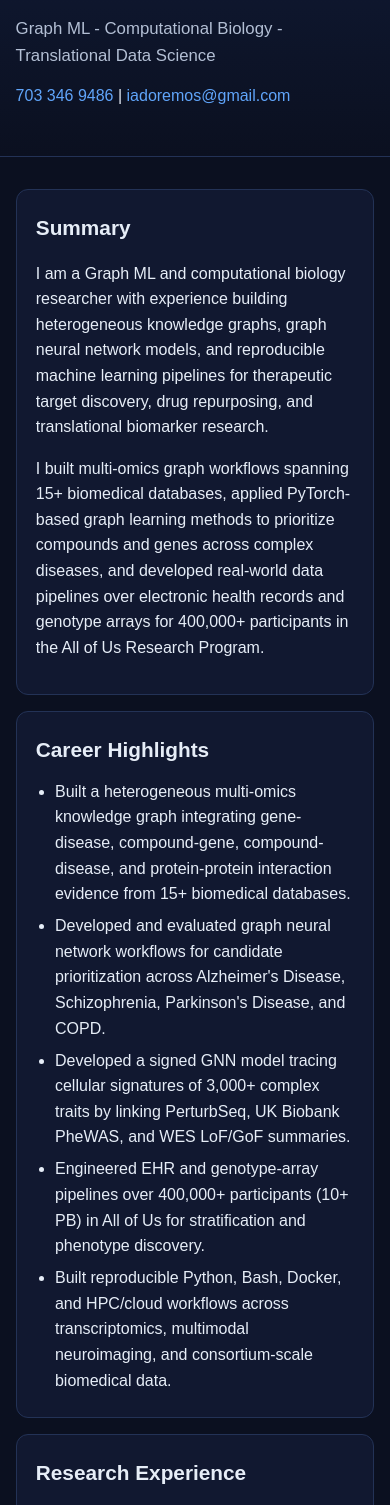
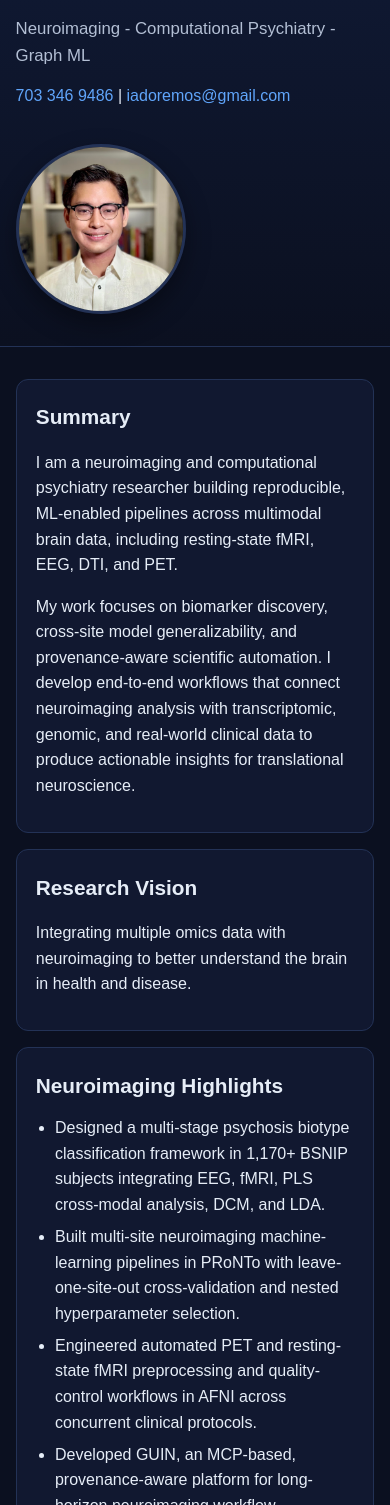
Before and after one commit to ADOREMOS003/ianphilip.github.io, a plain HTML site: page index.html in a window 390 px wide. Shown: the part 95-1600 px from the top of the page. Drawn offline with Linux system fonts and the light colour scheme.

Commit message:
Refine personal site with neuroimaging focus and profile image
Add a hero profile photo and reframe site content around neuroimaging, computational psychiatry, and multimodal omics integration research vision.

Made-with: Cursor

```diff
--- a/index.html
+++ b/index.html
@@ -12,14 +12,19 @@
 </head>
 <body>
   <header class="hero">
-    <div class="container">
+    <div class="container hero-grid">
+      <div>
         <h1>Ian Adoremos</h1>
-      <p class="tagline">Graph ML - Computational Biology - Translational Data Science</p>
+        <p class="tagline">Neuroimaging - Computational Psychiatry - Graph ML</p>
         <p class="contact">
           <a href="tel:+17033469486">703 346 9486</a>
           <span>|</span>
           <a href="mailto:iadoremos@gmail.com">iadoremos@gmail.com</a>
         </p>
+      </div>
+      <div class="profile-wrap">
+        <img class="profile-image" src="assets/profile.png" alt="Portrait of Ian Adoremos" />
+      </div>
     </div>
   </header>
 
@@ -27,25 +32,31 @@
     <section>
       <h2>Summary</h2>
       <p>
-        I am a Graph ML and computational biology researcher with experience building heterogeneous knowledge
-        graphs, graph neural network models, and reproducible machine learning pipelines for therapeutic target
-        discovery, drug repurposing, and translational biomarker research.
+        I am a neuroimaging and computational psychiatry researcher building reproducible, ML-enabled pipelines across
+        multimodal brain data, including resting-state fMRI, EEG, DTI, and PET.
       </p>
       <p>
-        I built multi-omics graph workflows spanning 15+ biomedical databases, applied PyTorch-based graph learning
-        methods to prioritize compounds and genes across complex diseases, and developed real-world data pipelines
-        over electronic health records and genotype arrays for 400,000+ participants in the All of Us Research Program.
+        My work focuses on biomarker discovery, cross-site model generalizability, and provenance-aware scientific
+        automation. I develop end-to-end workflows that connect neuroimaging analysis with transcriptomic, genomic,
+        and real-world clinical data to produce actionable insights for translational neuroscience.
       </p>
     </section>
 
     <section>
-      <h2>Career Highlights</h2>
+      <h2>Research Vision</h2>
+      <p>
+        Integrating multiple omics data with neuroimaging to better understand the brain in health and disease.
+      </p>
+    </section>
+
+    <section>
+      <h2>Neuroimaging Highlights</h2>
       <ul>
-        <li>Built a heterogeneous multi-omics knowledge graph integrating gene-disease, compound-gene, compound-disease, and protein-protein interaction evidence from 15+ biomedical databases.</li>
-        <li>Developed and evaluated graph neural network workflows for candidate prioritization across Alzheimer's Disease, Schizophrenia, Parkinson's Disease, and COPD.</li>
-        <li>Developed a signed GNN model tracing cellular signatures of 3,000+ complex traits by linking PerturbSeq, UK Biobank PheWAS, and WES LoF/GoF summaries.</li>
-        <li>Engineered EHR and genotype-array pipelines over 400,000+ participants (10+ PB) in All of Us for stratification and phenotype discovery.</li>
-        <li>Built reproducible Python, Bash, Docker, and HPC/cloud workflows across transcriptomics, multimodal neuroimaging, and consortium-scale biomedical data.</li>
+        <li>Designed a multi-stage psychosis biotype classification framework in 1,170+ BSNIP subjects integrating EEG, fMRI, PLS cross-modal analysis, DCM, and LDA.</li>
+        <li>Built multi-site neuroimaging machine-learning pipelines in PRoNTo with leave-one-site-out cross-validation and nested hyperparameter selection.</li>
+        <li>Engineered automated PET and resting-state fMRI preprocessing and quality-control workflows in AFNI across concurrent clinical protocols.</li>
+        <li>Developed GUIN, an MCP-based, provenance-aware platform for long-horizon neuroimaging workflow automation in Neurodesk.</li>
+        <li>Applied connectomics and network analysis to ASD DTI/fMRI data and produced publication-grade scientific visualizations for OHBM and PSB presentations.</li>
       </ul>
     </section>
 
@@ -67,8 +78,8 @@
         <p class="meta">Research Associate - Hunter College (CUNY) and Weill Cornell Medical College | Aug 2024 - Jun 2025</p>
         <ul>
           <li>Constructed a heterogeneous multi-omics KG using AMP-AD, LINCS L1000, STRING, UniProtKB, PrimeKG, SIDER, ChEMBL, PubChem, Hetionet, STITCH, and IUPHAR.</li>
-          <li>Developed and adapted SNEA, SDGNN, and SiGAT architectures in PyTorch for link prediction and candidate ranking.</li>
-          <li>Deployed and tuned LLM workflows on Google Cloud Platform with Biomni to integrate Perturb-seq, GWAS summaries, and single-cell genomics for causal analysis.</li>
+          <li>Developed and adapted SNEA, SDGNN, and SiGAT architectures in PyTorch for link prediction and candidate ranking in neurodegenerative and neuropsychiatric disease contexts.</li>
+          <li>Integrated transcriptomic and single-cell genomics evidence with graph learning workflows to prioritize neurologically relevant therapeutic hypotheses.</li>
         </ul>
       </article>
 
@@ -106,24 +117,24 @@
       <h2>Technical Skills</h2>
       <div class="skills-grid">
         <div>
-          <h3>Programming</h3>
-          <p>Python, R, MATLAB, Bash/Unix, LaTeX</p>
+          <h3>Neuroimaging Methods</h3>
+          <p>Resting-state fMRI, EEG, PET, DTI, connectomics, multivariate biomarker modeling, cross-site validation, and neuroimaging QC automation</p>
+        </div>
+        <div>
+          <h3>Neuroinformatics and Reproducibility</h3>
+          <p>MCP-based workflow design, Neurodesk integration, provenance tracking, reproducible pipelines, and scientific workflow orchestration</p>
+        </div>
+        <div>
+          <h3>Machine Learning</h3>
+          <p>PyTorch, Scikit-learn, Keras, TensorFlow, supervised/unsupervised/semi-supervised learning, benchmarking, and robust cross-validation design</p>
+        </div>
+        <div>
+          <h3>Computational Genomics and Multi-omics</h3>
+          <p>Transcriptomics, single-cell genomics, Perturb-seq, GWAS, eQTLs, genotype arrays, and integrative analyses linking molecular and imaging phenotypes</p>
         </div>
         <div>
           <h3>Graph ML and Network Biology</h3>
           <p>Heterogeneous and signed GNNs, biomedical link prediction, candidate prioritization, network analysis, and multi-omics knowledge graph construction</p>
-        </div>
-        <div>
-          <h3>Machine Learning</h3>
-          <p>PyTorch, Scikit-learn, Keras, TensorFlow, supervised/unsupervised/semi-supervised learning, benchmarking, and cross-validation</p>
-        </div>
-        <div>
-          <h3>Biomedical Data Modalities</h3>
-          <p>Transcriptomics, single-cell genomics, Perturb-seq, GWAS, eQTLs, genotype arrays, EHR, resting-state fMRI, EEG, PET, and DTI</p>
-        </div>
-        <div>
-          <h3>AI Systems and Workflow Engineering</h3>
-          <p>MCP-based workflow design, LLM-assisted scientific automation, Biomni, provenance tracking, and reproducible pipeline development</p>
         </div>
         <div>
           <h3>Cloud and Infrastructure</h3>
@@ -135,7 +146,7 @@
 
   <footer>
     <div class="container">
-      <p>Ian Adoremos - Graph ML - Computational Biology - Translational Data Science</p>
+      <p>Ian Adoremos - Neuroimaging - Computational Psychiatry - Graph ML</p>
     </div>
   </footer>
 </body>
--- a/styles.css
+++ b/styles.css
@@ -30,6 +30,13 @@ body {
   padding: 3rem 0 2rem;
 }
 
+.hero-grid {
+  display: grid;
+  grid-template-columns: 1fr auto;
+  gap: 1.2rem;
+  align-items: center;
+}
+
 h1 {
   margin: 0;
   font-size: 2.1rem;
@@ -43,6 +50,20 @@ h1 {
 
 .contact {
   margin-top: 0.8rem;
+}
+
+.profile-wrap {
+  display: flex;
+  justify-content: flex-end;
+}
+
+.profile-image {
+  width: 170px;
+  height: 170px;
+  object-fit: cover;
+  border-radius: 50%;
+  border: 3px solid var(--border);
+  box-shadow: 0 10px 24px rgba(0, 0, 0, 0.35);
 }
 
 a {
@@ -121,6 +142,14 @@ footer {
 }
 
 @media (max-width: 700px) {
+  .hero-grid {
+    grid-template-columns: 1fr;
+  }
+
+  .profile-wrap {
+    justify-content: flex-start;
+  }
+
   .skills-grid {
     grid-template-columns: 1fr;
   }
```
Also changed, not shown: assets/profile.png (added). Lines whose indentation alone changed are shown as unchanged.
